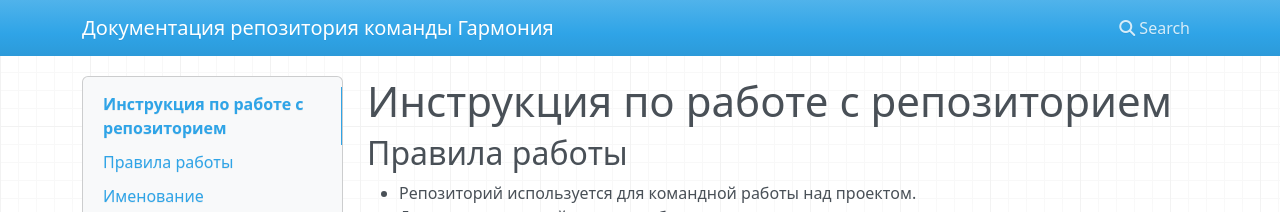
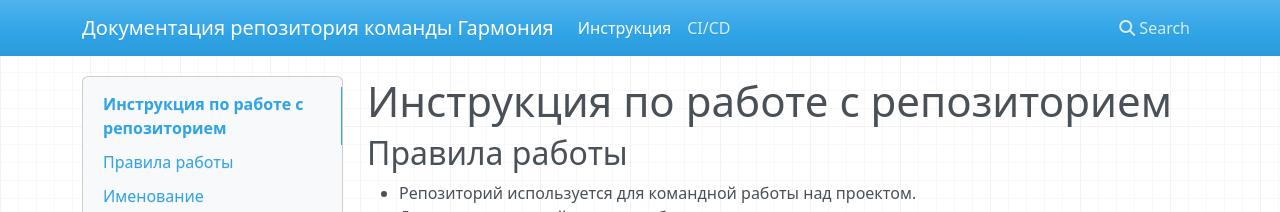
Before and after one commit to harmony249/project-hse, an MkDocs documentation site: the page built from docs/index.md, in a window 1280 px wide. Shown: the top 212 px of the page. Built offline with MkDocs 1.6.1, drawn with Linux system fonts in a browser that asks for light colours; nearby versions of some CDN libraries.

Commit message:
feat: added navigation tab
Добавлена навигация для перехода между окнами

```diff
--- a/mkdocs.yml
+++ b/mkdocs.yml
@@ -4,3 +4,12 @@ site_description: Внутренняя документация команды
 
 docs_dir: docs
 site_dir: site
+
+theme:
+  features:
+    - navigation.instant
+    - navigation.instant.prefetch
+
+nav:
+  - Инструкция: index.md
+  - CI/CD: ci-cd.md
```
